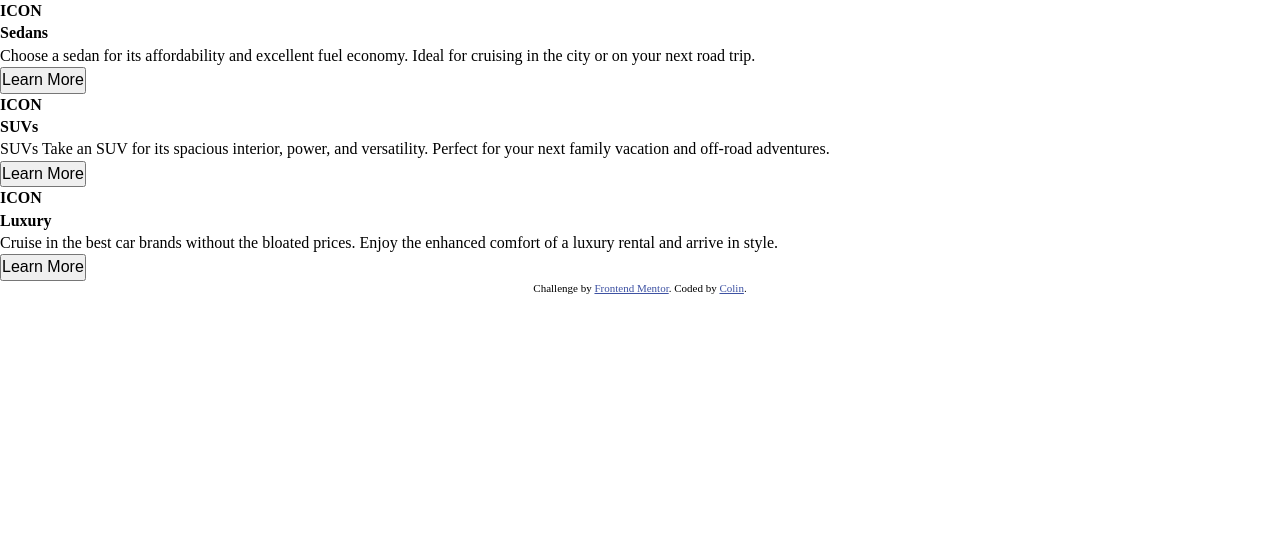
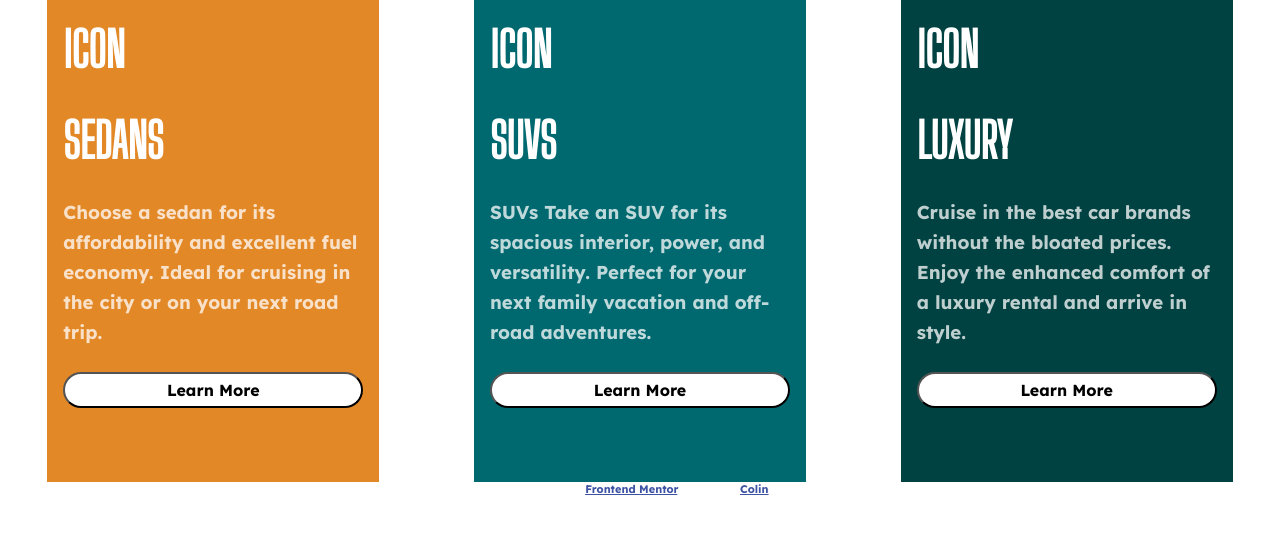
Before and after one commit to ColinAndrewThompson/3-column-preview-card-component-main, a plain HTML site: page index.html in a window 1280 px wide. Drawn offline with Linux system fonts and the light colour scheme.

Commit message:
adding reponsive elements

```diff
--- a/index.css
+++ b/index.css
@@ -1,3 +1,5 @@
+@import url('https://fonts.googleapis.com/css2?family=Big+Shoulders+Display&family=Lexend+Deca:wght@700&display=swap');
+
 
     .attribution { font-size: 11px; text-align: center; }
     .attribution a { color: hsl(228, 45%, 44%); }
@@ -8,9 +10,76 @@
         padding: 0;
         line-height: 1.4;
         font-size: 1em;
+        color: white;
+        font-family: 'Lexend Deca', "serif";
     }
 
     img{
         display: block;
         width: 100%;
     }
+
+    .flex{
+        display: flex;
+    }
+    .flex-col{
+        flex-direction: column;
+    }
+
+    .flex-flip{
+        flex-direction: column;
+    }
+
+body section article{
+    min-height: 450px;
+    max-width: 300px;
+    margin: 0 auto;
+    padding: 1rem;
+    gap: 1.5em;
+}
+
+body section article *{
+
+}
+
+body section article:nth-child(1){
+    background-color: hsl(31, 77%, 52%);
+}
+
+body section article:nth-child(2){
+    background-color: hsl(184, 100%, 22%);
+}
+
+body section article:nth-child(3){
+    background-color: hsl(179, 100%, 13%);
+}
+
+button{
+    background-color: white;
+    color: black;
+    font-family: 'Lexend Deca', "serif";
+    font-weight: 400;
+    box-shadow: none;
+    padding: 0.3rem 0.7rem ;
+    border-radius: 3rem;
+}
+
+h1{
+    font-family: 'Big Shoulders Display', "serif";
+    text-transform: uppercase;
+    font-size: 3em;
+}
+
+@media only screen and (min-width: 910px) {
+    .flex-flip{
+        flex-direction: row;
+        justify-items: flex-end;
+    }
+
+}
+
+p{
+    color: hsla(0, 0%, 100%, 0.75);
+    font-size: 14pt;
+    line-height: 1.6;
+}
--- a/index.html
+++ b/index.html
@@ -17,8 +17,8 @@
     <!-- Feel free to remove these styles or customise in your own stylesheet 👍 -->
   </head>
   <body>
-    <section>
-      <article>
+    <section class="flex flex-flip">
+      <article class="flex flex-col">
         <h1>ICON</h1>
         <h1>Sedans</h1>
         <p>
@@ -26,34 +26,28 @@
           for cruising in the city or on your next road trip.
         </p>
         <button>Learn More</button>
-
       </article>
       <!-- ------------------new section  -->
-      <article>
+      <article class="flex flex-col">
         <h1>ICON</h1>
         <h1>SUVs</h1>
         <p>
-          SUVs Take an SUV for its spacious interior, power, and versatility. Perfect
-    for your next family vacation and off-road adventures.
+          SUVs Take an SUV for its spacious interior, power, and versatility.
+          Perfect for your next family vacation and off-road adventures.
         </p>
         <button>Learn More</button>
-
       </article>
       <!-- ---------------------new section -->
-      <article>
+      <article class="flex flex-col">
         <h1>ICON</h1>
-        <h1>Luxury </h1>
+        <h1>Luxury</h1>
         <p>
-          Cruise in the
-    best car brands without the bloated prices. Enjoy the enhanced comfort of a
-    luxury rental and arrive in style.
+          Cruise in the best car brands without the bloated prices. Enjoy the
+          enhanced comfort of a luxury rental and arrive in style.
         </p>
         <button>Learn More</button>
-
       </article>
     </section>
-
-
 
     <div class="attribution">
       Challenge by
```
